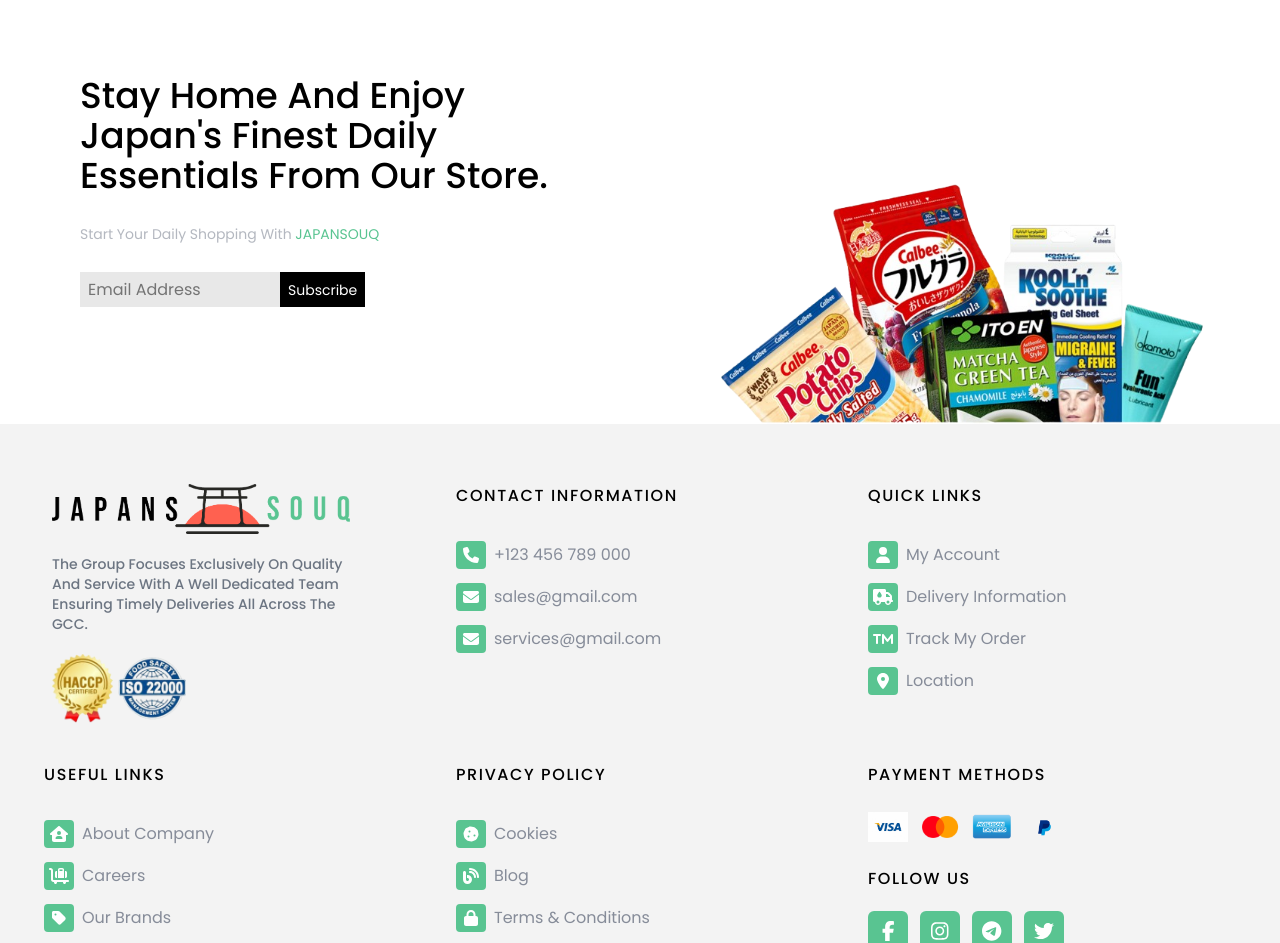
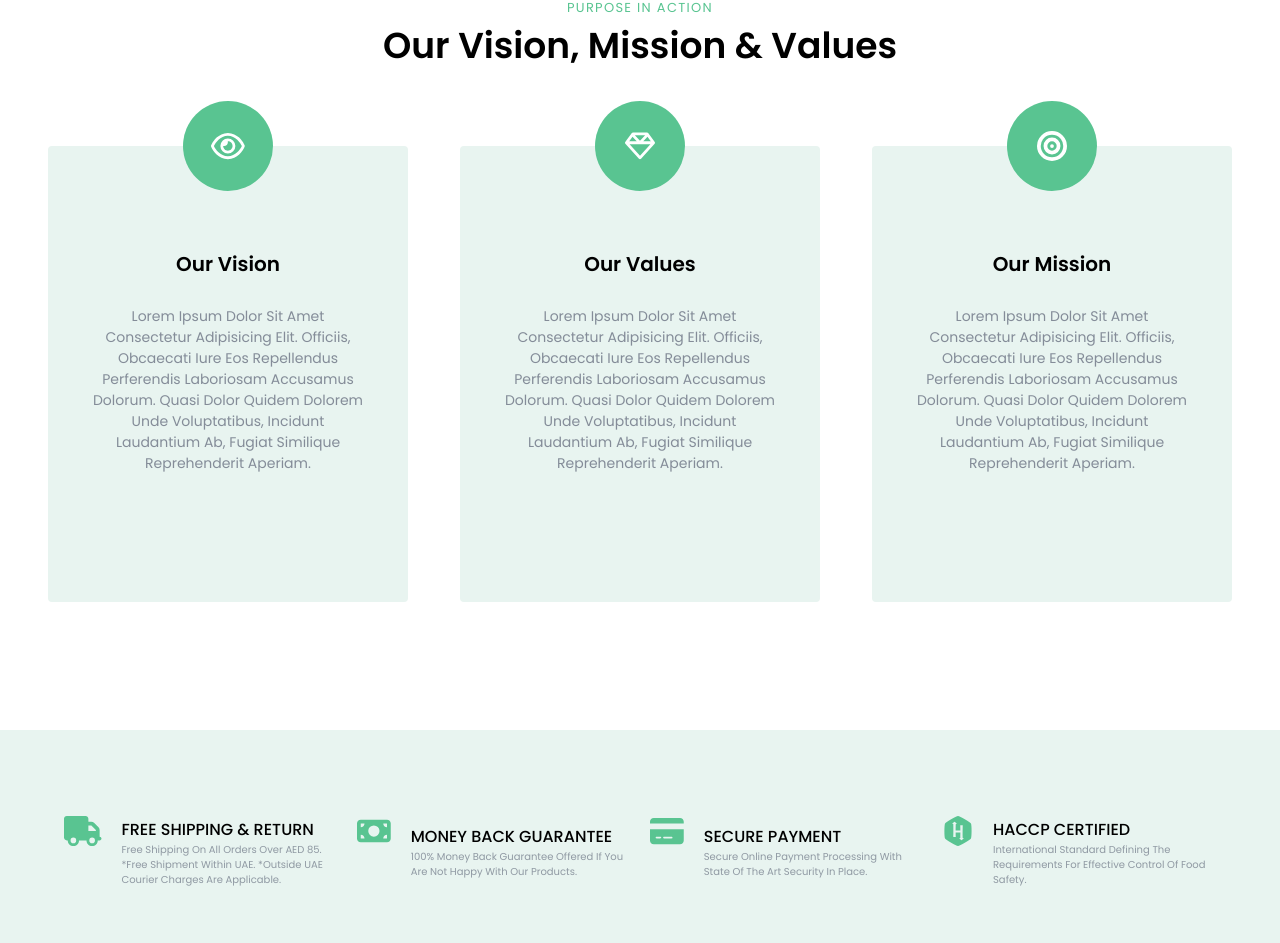
Before and after one commit to Ang-Kimsor/GroceryStore, a React (Vite) app: page /AboutUs in a window 1280 px wide. Shown: the part 1893-2836 px from the top of the page. Built offline with nearby package versions, Linux system fonts and the light colour scheme.

Commit message:
finish all page

```diff
--- /dev/null
+++ b/src/components/About/FeaturePay.jsx
@@ -0,0 +1,18 @@
+import { FontAwesomeIcon } from "@fortawesome/react-fontawesome";
+import React from "react";
+
+const FeaturePay = ({ icon, title, des }) => {
+  return (
+    <div className=" flex items-center gap-5">
+      <div className="self-start mt-1.5 flex justify-center items-center ">
+        <FontAwesomeIcon icon={icon} className="text-[#59C491] text-3xl " />
+      </div>
+      <div>
+        <h1 className="text-md pt-2 font-medium uppercase">{title}</h1>
+        <p className="text-[10px] pb-2 text-gray-500/70 capitalize">{des}</p>
+      </div>
+    </div>
+  );
+};
+
+export default FeaturePay;
--- a/src/components/About/FeatureSubscribe.jsx
+++ b/src/components/About/FeatureSubscribe.jsx
@@ -2,7 +2,7 @@
 import { Link } from "react-router-dom";
 const FeatureSubscribe = ({ title, des, link, path, img }) => {
   return (
-    <div className=" lg:w-[95%] lg:h-[450px] h-fit grid lg:grid-cols-2 lg:gap-5">
+    <div className="bg-white rounded w-[95%] lg:h-[450px] h-fit grid lg:grid-cols-2 lg:gap-5 pt-10">
       <div className=" lg:px-10 px-5 flex flex-col gap-7 justify-center">
         <h1 className="lg:text-4xl pl-2 text-2xl pr-5 font-medium capitalize">
           {title}
@@ -24,7 +24,7 @@
           </button>
         </div>
       </div>
-      <div className=" px-10 flex items-end">
+      <div className=" px-5 flex items-end">
         <img src={img} alt={title} />
       </div>
     </div>
--- /dev/null
+++ b/src/components/About/FeatureVision.jsx
@@ -0,0 +1,21 @@
+import { FontAwesomeIcon } from "@fortawesome/react-fontawesome";
+import React from "react";
+
+const FeatureVision = ({ icon, title, des }) => {
+  return (
+    <div className="bg-[#E8F4F0] rounded lg:w-11/12 md:w-9/12 py-16 xl:pb-32 flex gap-7 flex-col items-center relative top-0 transition-all duration-300 cursor-pointer lg:hover:top-10">
+      <div className="size-[90px] bg-[#59C491] flex items-center justify-center rounded-full absolute top-[-45px]">
+        <FontAwesomeIcon
+          className="text-3xl text-white"
+          icon={icon}
+        ></FontAwesomeIcon>
+      </div>
+      <h1 className="mt-10 text-xl font-semibold capitalize">{title}</h1>
+      <p className="text-center xl:px-10 px-5 text-[14px] text-gray-500/80 capitalize">
+        {des}
+      </p>
+    </div>
+  );
+};
+
+export default FeatureVision;
--- a/src/components/About/index.js
+++ b/src/components/About/index.js
@@ -1,4 +1,7 @@
+export { default as FeatureTitle } from "./FeatureTitle";
 export { default as FeatureBig } from "./FeatureBig";
 export { default as FeatureStory } from "./FeatureStory";
 export { default as FeatureCustomer } from "./FeatureCustomer";
 export { default as FeatureSubscribe } from "./FeatureSubscribe";
+export { default as FeatureVision } from "./FeatureVision";
+export { default as FeaturePay } from "./FeaturePay";
--- a/src/components/Footer.jsx
+++ b/src/components/Footer.jsx
@@ -34,9 +34,12 @@
                 <h1 className="tracking-widest font-medium uppercase mb-5">
                   {title}
                 </h1>
-                {element.map(({ icon, text }, i) => (
+                {element.map(({ icon, text, path }, i) => (
                   <li key={i} className="w-full h-[30px] cursor-pointer group">
-                    <Link className="w-fit h-[30px] flex justify-center items-center">
+                    <Link
+                      to={path}
+                      className="w-fit h-[30px] flex justify-center items-center"
+                    >
                       <FontAwesomeIcon
                         className="w-[30px] py-1.5 text-white bg-[#59C491] rounded-sm mr-2"
                         icon={icon}
--- a/src/data/About/index.js
+++ b/src/data/About/index.js
@@ -1,9 +1,17 @@
+import { faEye, faGem } from "@fortawesome/free-regular-svg-icons";
 import Banner from "./../../assets/about.jpg";
 import Story from "./../../assets/berry.jpg";
 import P1 from "./../../assets/p1.jpg";
 import P2 from "./../../assets/p2.jpg";
 import P3 from "./../../assets/p3.jpg";
 import Sub from "./../../assets/subscribe.jpg";
+import {
+  faBullseye,
+  faCreditCard,
+  faMoneyBill,
+  faTruck,
+} from "@fortawesome/free-solid-svg-icons";
+import { faHackerrank } from "@fortawesome/free-brands-svg-icons";
 export const FeatureBigData = {
   img: Banner,
   title: "About us",
@@ -40,6 +48,45 @@
     },
   ],
 };
+export const FeatureVisionData = [
+  {
+    icon: faEye,
+    title: "Our Vision",
+    des: `Lorem ipsum dolor sit amet consectetur adipisicing elit. Officiis, obcaecati iure eos repellendus perferendis laboriosam accusamus dolorum. Quasi dolor quidem dolorem unde voluptatibus, incidunt laudantium ab, fugiat similique reprehenderit aperiam.`,
+  },
+  {
+    icon: faGem,
+    title: "Our Values",
+    des: `Lorem ipsum dolor sit amet consectetur adipisicing elit. Officiis, obcaecati iure eos repellendus perferendis laboriosam accusamus dolorum. Quasi dolor quidem dolorem unde voluptatibus, incidunt laudantium ab, fugiat similique reprehenderit aperiam.`,
+  },
+  {
+    icon: faBullseye,
+    title: "Our Mission",
+    des: `Lorem ipsum dolor sit amet consectetur adipisicing elit. Officiis, obcaecati iure eos repellendus perferendis laboriosam accusamus dolorum. Quasi dolor quidem dolorem unde voluptatibus, incidunt laudantium ab, fugiat similique reprehenderit aperiam.`,
+  },
+];
+export const FeaturePayData = [
+  {
+    icon: faTruck,
+    title: "free shipping & return",
+    des: `Free shipping on all orders over AED 85. *Free shipment within UAE. *Outside UAE courier charges are applicable.`,
+  },
+  {
+    icon: faMoneyBill,
+    title: "money back guarantee",
+    des: `100% money back guarantee offered if you are not happy with our products.`,
+  },
+  {
+    icon: faCreditCard,
+    title: "secure payment",
+    des: `Secure online payment processing with state of the art security in place.`,
+  },
+  {
+    icon: faHackerrank,
+    title: "haccp certified",
+    des: `International standard defining the requirements for effective control of food safety.`,
+  },
+];
 export const FeatureSubData = {
   title: "Stay Home and enjoy japan's finest daily essentials from our store.",
   des: "start your daily shopping with",
--- a/src/data/Footer/index.js
+++ b/src/data/Footer/index.js
@@ -69,18 +69,17 @@
       {
         icon: faHomeUser,
         text: "About Company",
+        path: "/AboutUs",
       },
       {
         icon: faLuggageCart,
         text: "Careers",
-      },
-      {
-        icon: faTag,
-        text: "Our Brands",
+        path: "/Career",
       },
       {
         icon: faAt,
         text: "Contact Us",
+        path: "/Contact",
       },
     ],
   },
--- a/src/page/AboutUs.jsx
+++ b/src/page/AboutUs.jsx
@@ -1,14 +1,19 @@
 import React from "react";
 import {
+  FeatureTitle,
   FeatureBig,
   FeatureStory,
   FeatureCustomer,
   FeatureSubscribe,
+  FeatureVision,
+  FeaturePay,
 } from "./../components/About";
 import {
   FeatureBigData,
   FeatureStoryData,
   FeatureCustomerData,
+  FeatureVisionData,
+  FeaturePayData,
   FeatureSubData,
 } from "./../data/About";
 const AboutUs = () => {
@@ -32,7 +37,27 @@
           customer={FeatureCustomerData.customer}
         />
       </section>
-      <section className="w-full h-fit flex items-center  justify-center pt-10">
+      <section className="w-full h-fit flex flex-col items-center justify-center md:py-16 py-10 mb-16">
+        <div className="w-[95%] flex flex-col items-center">
+          <FeatureTitle
+            title1={"Purpose in action"}
+            title2={"Our vision, Mission & values"}
+          />
+        </div>
+        <div className="w-[95%] grid lg:grid-cols-3 lg:gap-5 gap-24 mt-20 place-items-center">
+          {FeatureVisionData.map(({ icon, title, des }, index) => (
+            <FeatureVision key={index} icon={icon} title={title} des={des} />
+          ))}
+        </div>
+      </section>
+      <section className="bg-[#E8F4F0] w-full h-fit flex items-center justify-center md:pt-20 pt-10">
+        <div className="w-[90%]  grid xl:grid-cols-4 lg:grid-cols-2 grid-cols-1 gap-5">
+          {FeaturePayData.map(({ icon, title, des }, index) => (
+            <FeaturePay key={index} icon={icon} title={title} des={des} />
+          ))}
+        </div>
+      </section>
+      <section className="lg:w-full h-fit flex items-center  justify-center py-20 bg-[#E8F4F0]">
         <FeatureSubscribe
           title={FeatureSubData.title}
           des={FeatureSubData.des}
```
